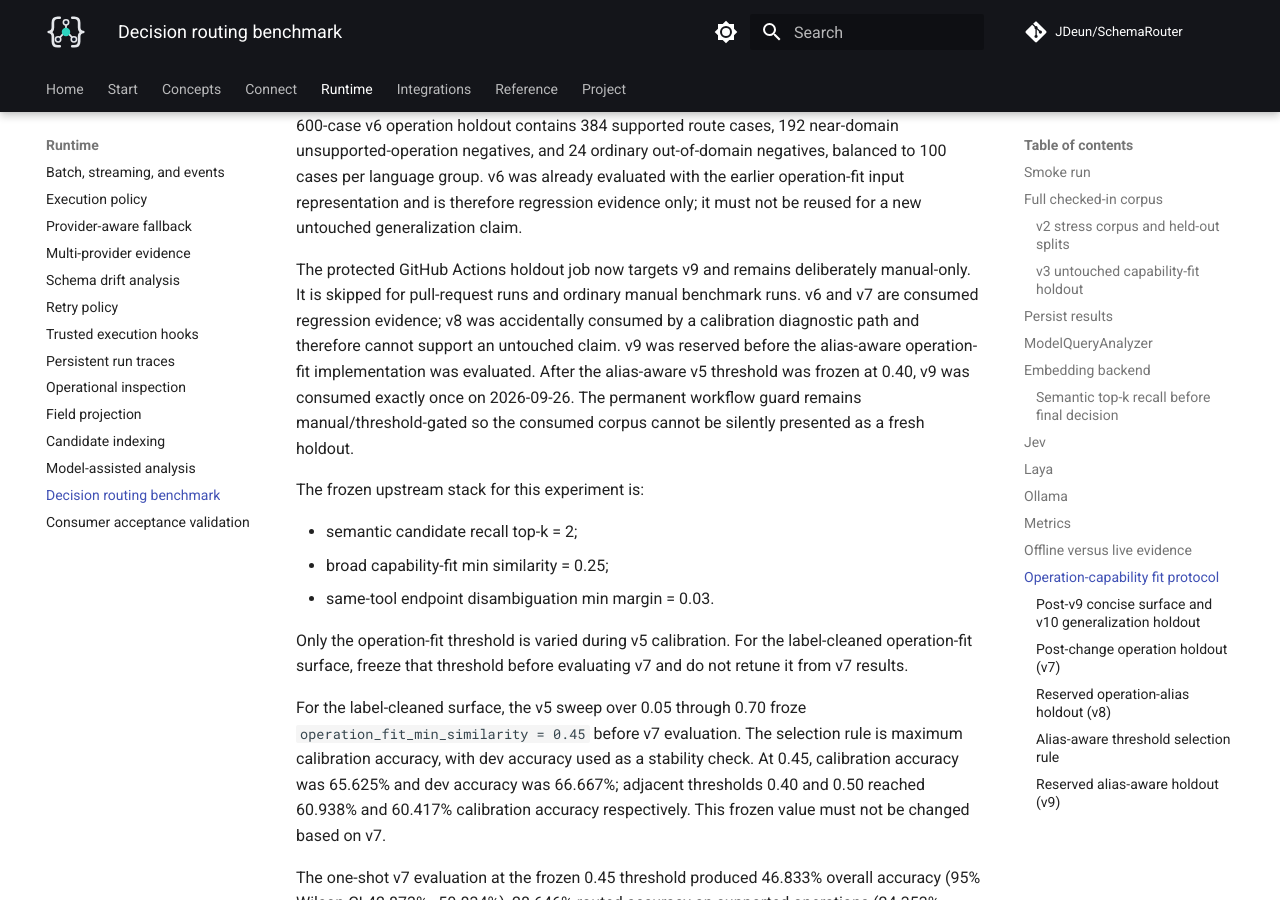
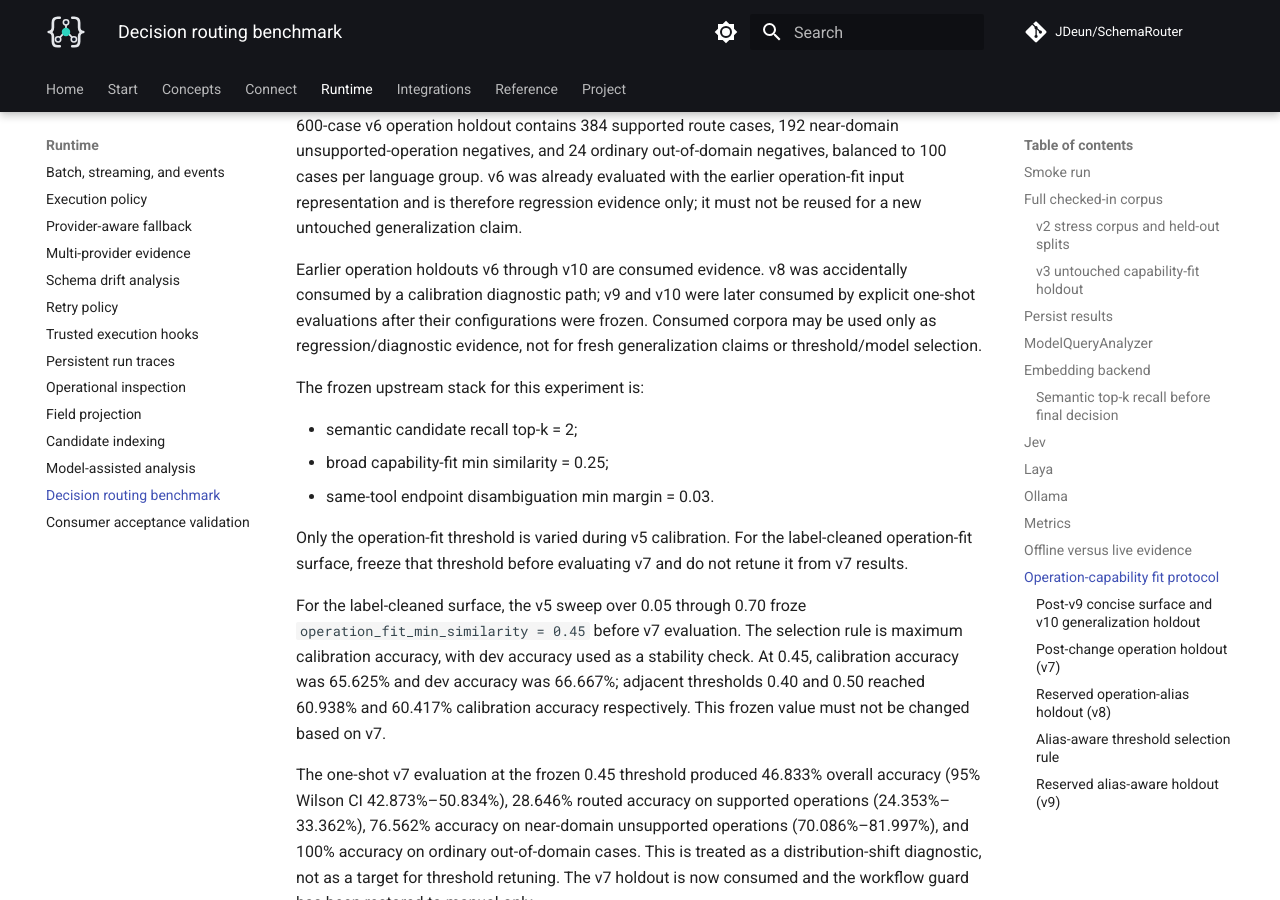
Before and after one commit to JDeun/SchemaRouter, an MkDocs documentation site: the page built from docs/guides/decision-benchmark.md, in a window 1280 px wide and 900 px high, scrolled down 8599 px. Built offline with MkDocs 1.6.1 and Material for MkDocs 9.7.7, drawn with Linux system fonts in a browser that asks for light colours; comment, search, counter and statistics services are not loaded.

Commit message:
docs: remove stale holdout workflow wording

```diff
--- a/docs/guides/decision-benchmark.md
+++ b/docs/guides/decision-benchmark.md
@@ -356,13 +356,10 @@ negatives, and 24 ordinary out-of-domain negatives, balanced to 100 cases per la
 already evaluated with the earlier operation-fit input representation and is therefore regression
 evidence only; it must not be reused for a new untouched generalization claim.
 
-The protected GitHub Actions holdout job now targets v9 and remains deliberately manual-only. It is
-skipped for pull-request runs and ordinary manual benchmark runs. v6 and v7 are consumed regression
-evidence; v8 was accidentally consumed by a calibration diagnostic path and therefore cannot support
-an untouched claim. v9 was reserved before the alias-aware operation-fit implementation was evaluated.
-After the alias-aware v5 threshold was frozen at 0.40, v9 was consumed exactly once on 2026-09-26.
-The permanent workflow guard remains manual/threshold-gated so the consumed corpus cannot be
-silently presented as a fresh holdout.
+Earlier operation holdouts v6 through v10 are consumed evidence. v8 was accidentally consumed by a
+calibration diagnostic path; v9 and v10 were later consumed by explicit one-shot evaluations after
+their configurations were frozen. Consumed corpora may be used only as regression/diagnostic evidence,
+not for fresh generalization claims or threshold/model selection.
 
 The frozen upstream stack for this experiment is:
 
```
